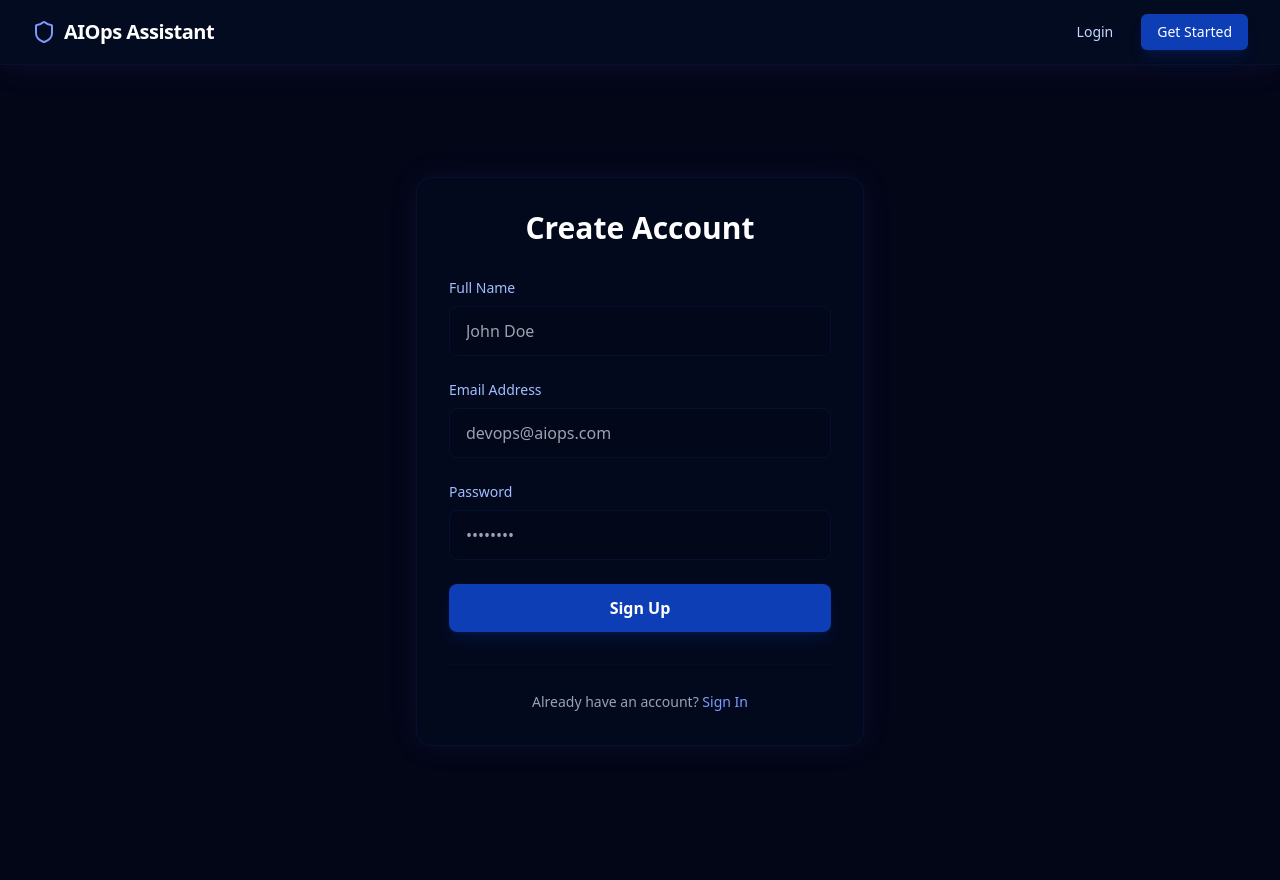
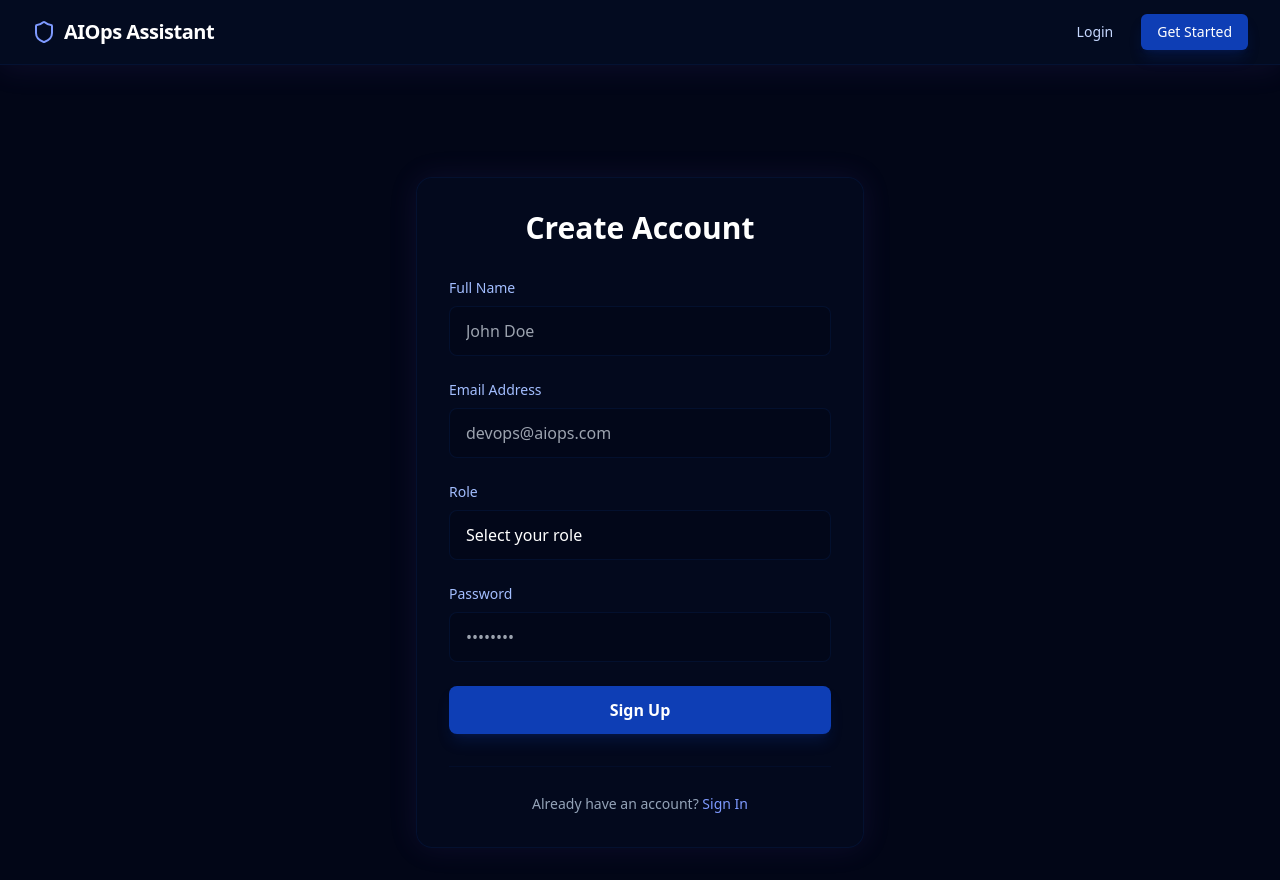
Before and after one commit to yasindumalmith/Monitoring-the-Cluster-with-AIOps-agent-Assistant-, a React (Vite) app in the folder frontend/Cluster-Agent/: page /register in a window 1280 px wide. Before the commit the page ends 800 px from the top, so only its background shows below. Built offline with nearby package versions, Linux system fonts and the light colour scheme.

Commit message:
add role selection

```diff
--- a/frontend/Cluster-Agent/src/pages/RegisterPage.tsx
+++ b/frontend/Cluster-Agent/src/pages/RegisterPage.tsx
@@ -46,6 +46,19 @@ export function RegisterPage() {
                 />
               </div>
               <div>
+                <label className="block text-purple-300 mb-2 text-sm font-medium">Role</label>
+                <select
+                  className="w-full px-4 py-3 bg-slate-950/50 border border-purple-900/50 rounded-lg text-white focus:outline-none focus:border-purple-500 transition-colors appearance-none"
+                  required
+                  defaultValue=""
+                >
+                  <option value="" disabled>Select your role</option>
+                  <option value="Admin">Admin</option>
+                  <option value="DevOps">DevOps</option>
+                  <option value="Developer">Developer</option>
+                </select>
+              </div>
+              <div>
                 <label className="block text-purple-300 mb-2 text-sm font-medium">Password</label>
                 <input
                   type="password"
```
